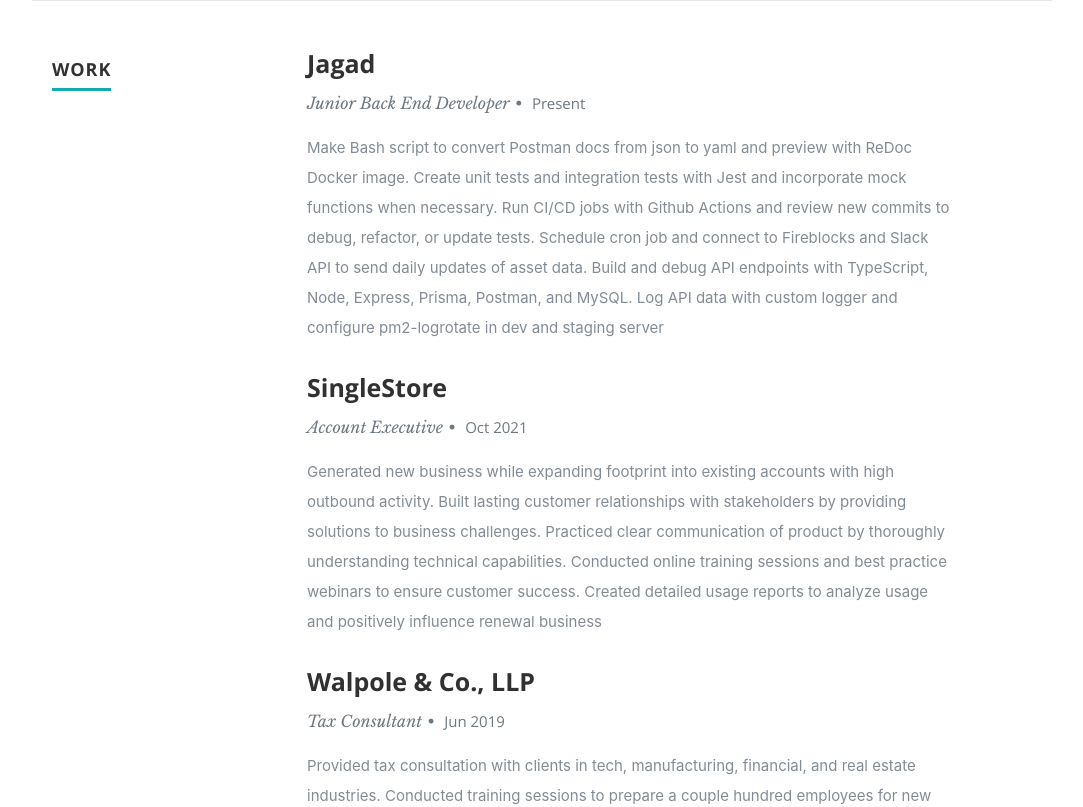
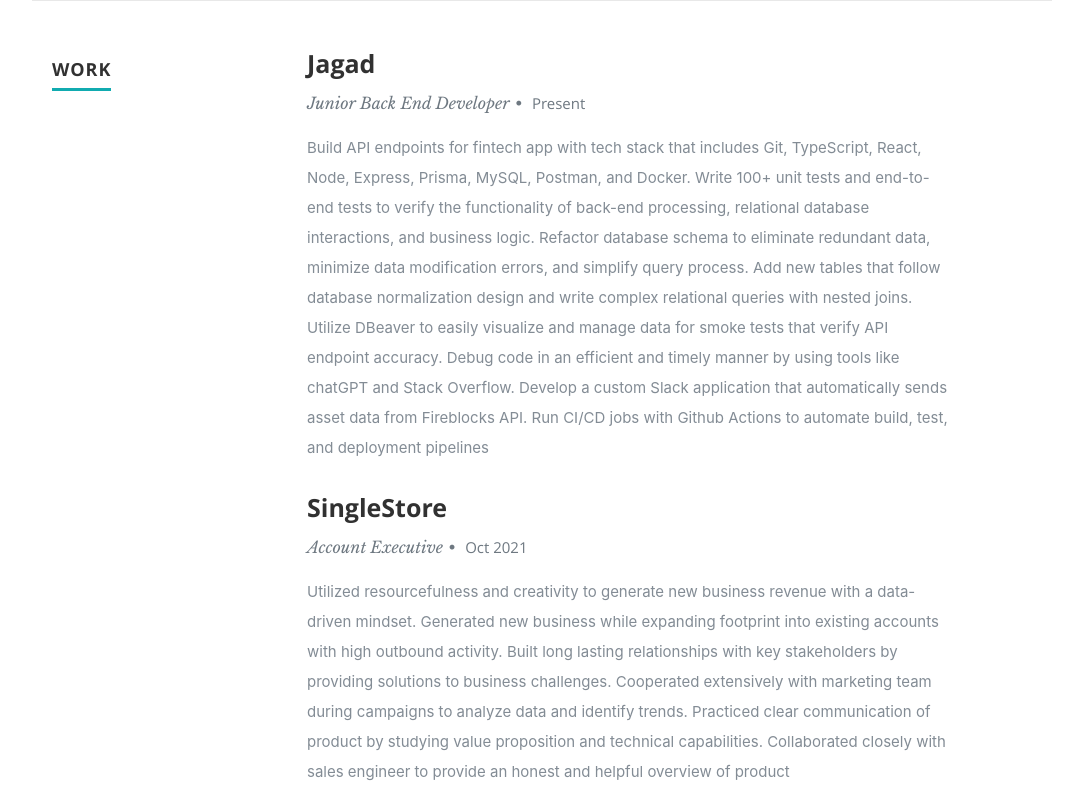
Before and after one commit to elliotpark410/React-Portfolio, a React (Create React App) app: page / in a window 1280 px wide. Shown: the part 1580-2387 px from the top of the page, without its empty margins (98-1181 px from the left). Built offline with nearby package versions, Linux system fonts and the light colour scheme.

Commit message:
update work experience

```diff
--- a/src/resumeData.js
+++ b/src/resumeData.js
@@ -43,14 +43,14 @@
         "CompanyName":"Jagad",
         "specialization":"Junior Back End Developer",
         "YearOfLeaving":"Present",
-        "Achievements": "Make Bash script to convert Postman docs from json to yaml and preview with ReDoc Docker image. Create unit tests and integration tests with Jest and incorporate mock functions when necessary. Run CI/CD jobs with Github Actions and review new commits to debug, refactor, or update tests. Schedule cron job and connect to Fireblocks and Slack API to send daily updates of asset data. Build and debug API endpoints with TypeScript, Node, Express, Prisma, Postman, and MySQL. Log API data with custom logger and configure pm2-logrotate in dev and staging server"
+        "Achievements": "Build API endpoints for fintech app with tech stack that includes Git, TypeScript, React, Node, Express, Prisma, MySQL, Postman, and Docker. Write 100+ unit tests and end-to-end tests to verify the functionality of back-end processing, relational database interactions, and business logic. Refactor database schema to eliminate redundant data, minimize data modification errors, and simplify query process. Add new tables that follow database normalization design and write complex relational queries with nested joins. Utilize DBeaver to easily visualize and manage data for smoke tests that verify API endpoint accuracy. Debug code in an efficient and timely manner by using tools like chatGPT and Stack Overflow. Develop a custom Slack application that automatically sends asset  data from Fireblocks API. Run CI/CD jobs with Github Actions to automate build, test, and deployment pipelines"
       },
       {
         "CompanyName":"SingleStore",
         "specialization":"Account Executive",
         "MonthOfLeaving":"Oct",
         "YearOfLeaving":"2021",
-        "Achievements":"Generated new business while expanding footprint into existing accounts with high outbound activity. Built lasting customer relationships with stakeholders by providing solutions to business challenges. Practiced clear communication of product by thoroughly understanding technical capabilities. Conducted online training sessions and best practice webinars to ensure customer success. Created detailed usage reports to analyze usage and positively influence renewal business"
+        "Achievements": "Utilized resourcefulness and creativity to generate new business revenue with a data-driven mindset. Generated new business while expanding footprint into existing accounts with high outbound activity. Built long lasting relationships with key stakeholders by providing solutions to business challenges. Cooperated extensively with marketing team during campaigns to analyze data and identify trends. Practiced clear communication of product by studying value proposition and technical capabilities. Collaborated closely with sales engineer to provide an honest and helpful overview of product"
       },
       {
         "CompanyName":"Walpole & Co., LLP",
```
